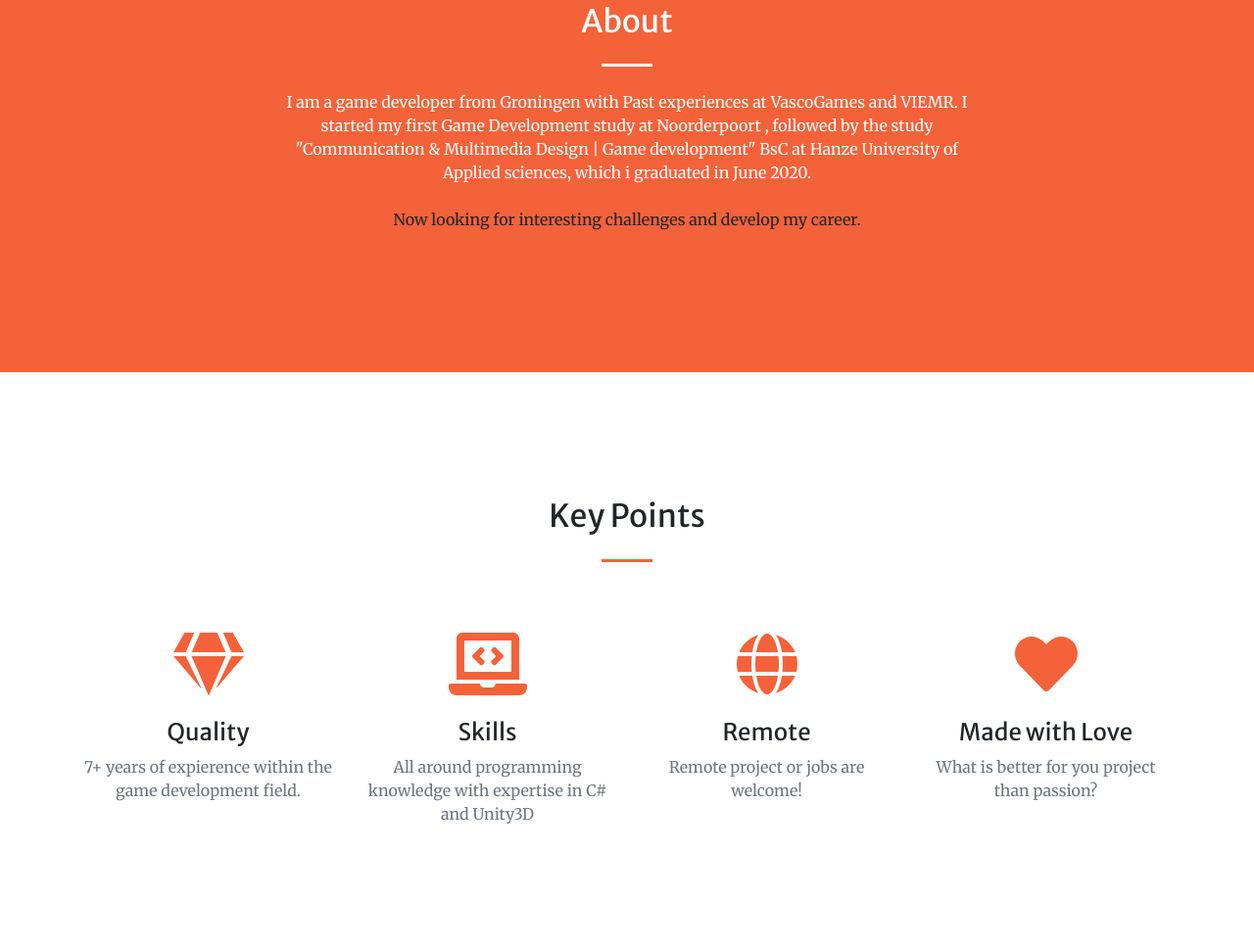
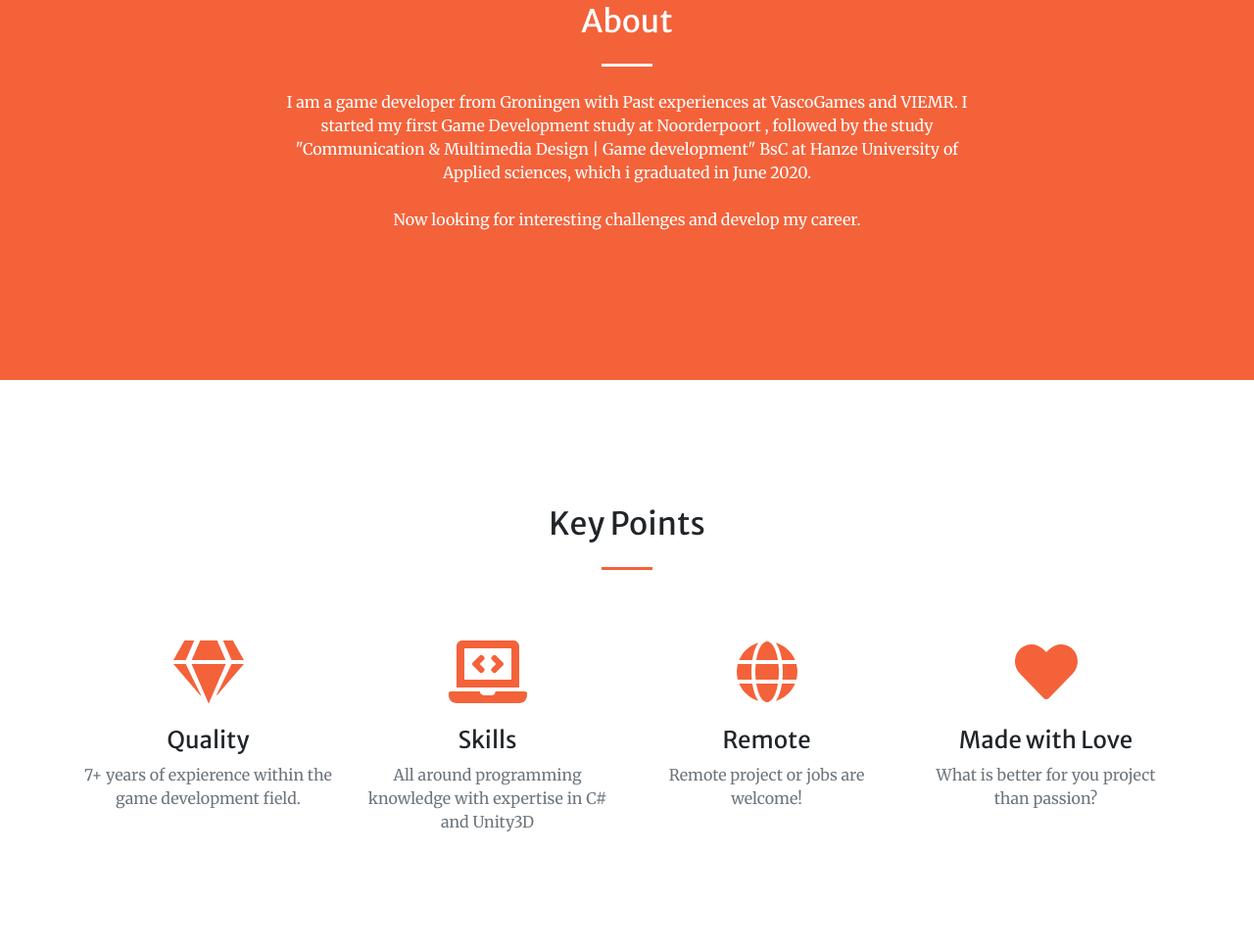
Before and after one commit to ShiroyashaGin/shiroyashagin.github.io, a plain HTML site: page index.html in a window 1280 px wide. Shown: the part 925-1893 px from the top of the page at 98% size. Drawn offline with nearby package versions, Linux system fonts and the light colour scheme.

Commit message:
Text color fix

```diff
--- a/index.html
+++ b/index.html
@@ -58,7 +58,7 @@
                         <h2 class="text-white mt-0">About</h2>
                         <hr class="divider light my-4" />
                         <p class="text-white mb-4">I am a game developer from Groningen with Past experiences at VascoGames and VIEMR. I started my first Game Development study at Noorderpoort , followed by the study "Communication & Multimedia Design | Game development" BsC at Hanze University of Applied sciences, which i graduated in June 2020. </p>
-                        <p > Now looking for interesting challenges and develop my career.</p>
+                        <p class="text-white mb-4">Now looking for interesting challenges and develop my career.</p>
                     </div>
                 </div>
             </div>
```
